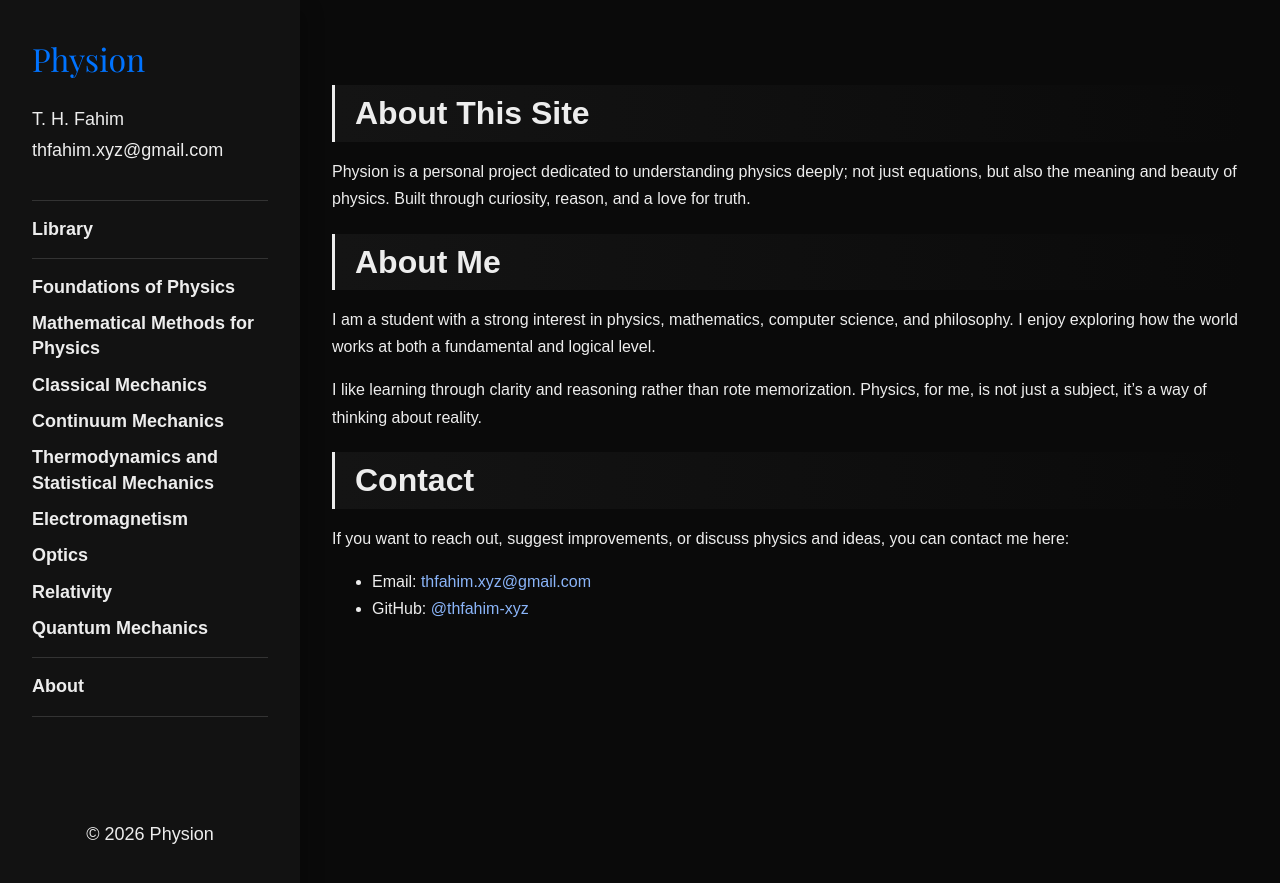
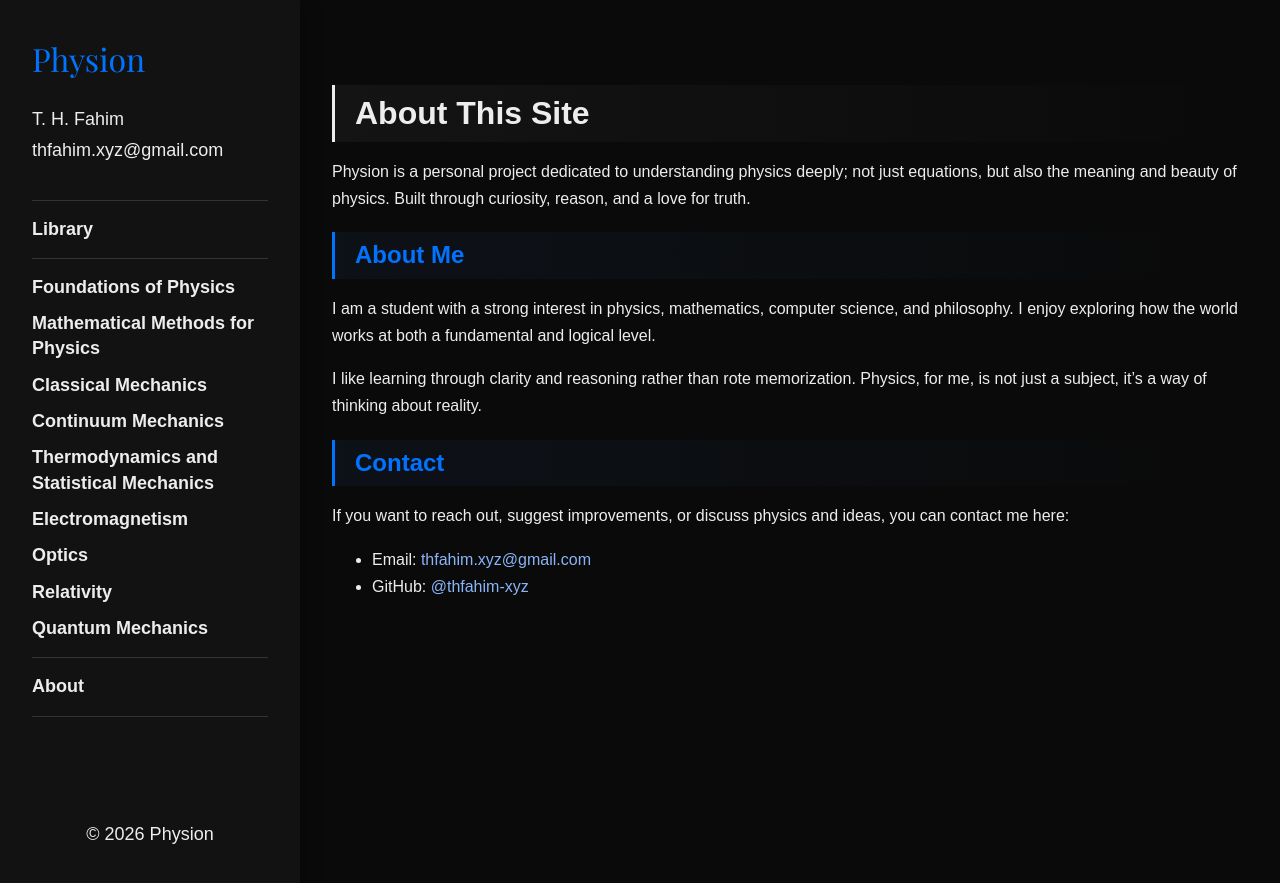
Before and after one commit to thfahim-xyz/physion, a Jekyll site: the page built from about.md, in a window 1280 px wide. Shown: the top 883 px of the page. Built offline with Jekyll 4.4.1, drawn with Linux system fonts in a browser that asks for light colours.

```diff
--- a/about.md
+++ b/about.md
@@ -7,13 +7,13 @@ layout: default
 
 Physion is a personal project dedicated to understanding physics deeply; not just equations, but also the meaning and beauty of physics. Built through curiosity, reason, and a love for truth.
 
-# About Me
+## About Me
 
 I am a student with a strong interest in physics, mathematics, computer science, and philosophy. I enjoy exploring how the world works at both a fundamental and logical level.
 
 I like learning through clarity and reasoning rather than rote memorization. Physics, for me, is not just a subject, it's a way of thinking about reality.
 
-# Contact
+## Contact
 
 If you want to reach out, suggest improvements, or discuss physics and ideas, you can contact me here:
 
```
